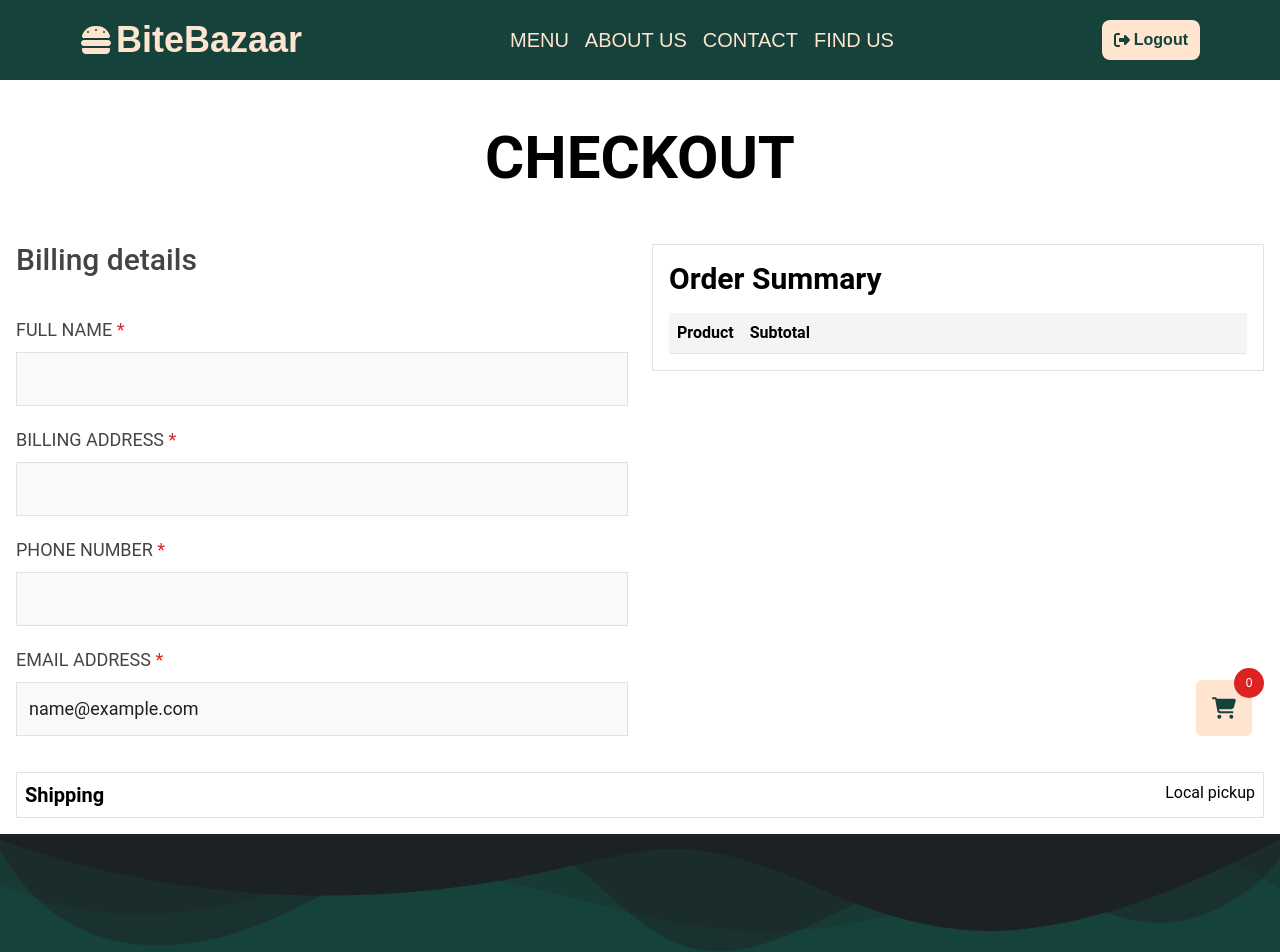
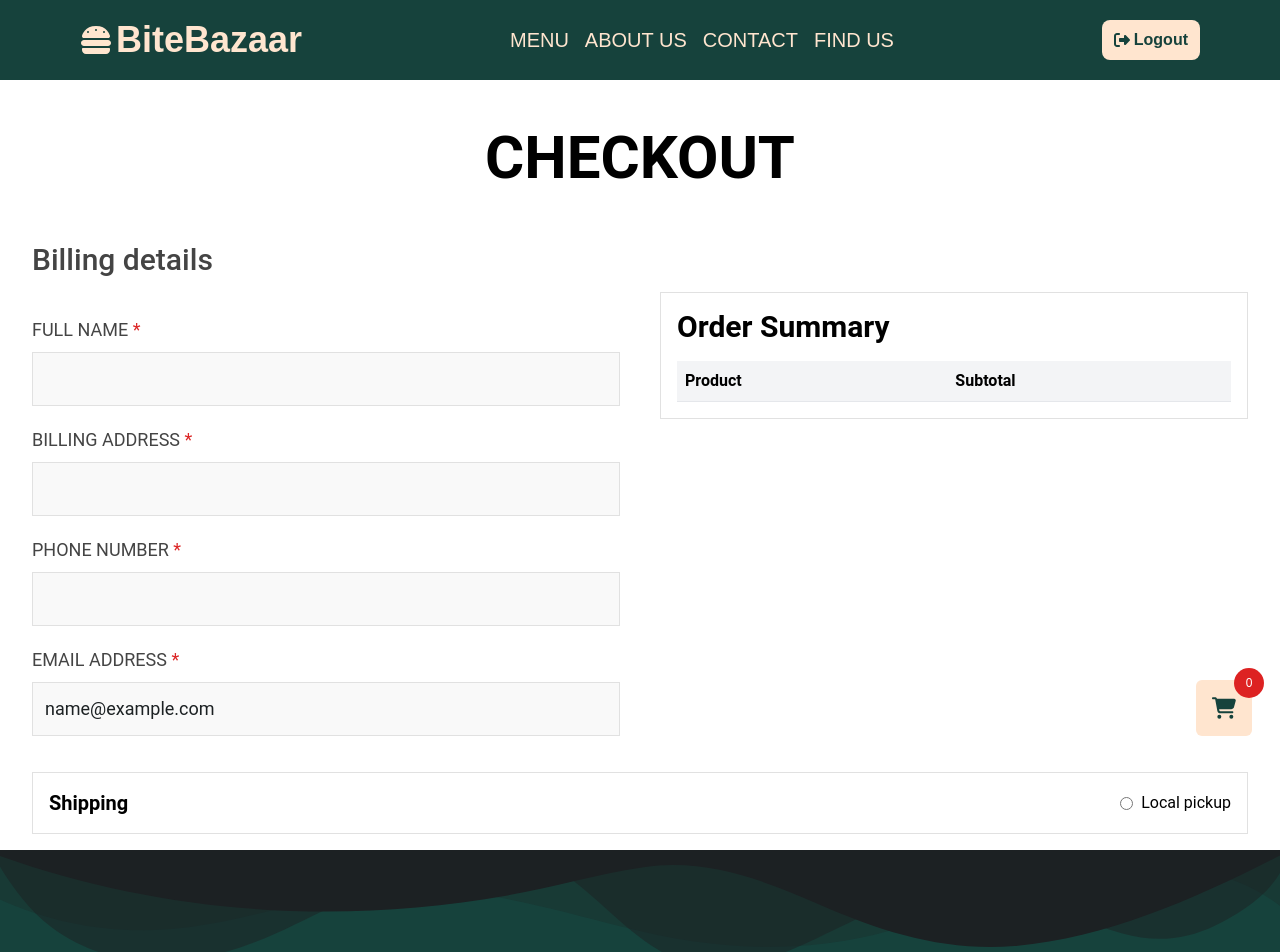
Before and after one commit to maludatech/bitebazaar, a Next.js app: page /checkout in a window 1280 px wide. Shown: the top 952 px of the page. Built offline with nearby package versions, Linux system fonts and the light colour scheme; sample sign-in values are in the browser's storage.

Commit message:
25th october commit

```diff
--- a/app/(user)/checkout/page.tsx
+++ b/app/(user)/checkout/page.tsx
@@ -7,7 +7,6 @@ import Cookies from "js-cookie";
 import { useAuthContext } from "@/context/AuthContext";
 import { useCartContext } from "@/context/CartContext";
 import Footer from "@/components/Footer";
-
 
 interface CartItem {
   id: string;
@@ -24,9 +23,9 @@ const CheckOut = () => {
   useEffect(() => {
     const isLoggedIn = Cookies.get('isLoggedIn');
     if (!user && !isLoggedIn) {
-    router.push('/login');
+      router.push('/login');
     }
-}, [user, router]);
+  }, [user, router]);
 
   // Table columns definition
   const columns = useMemo<ColumnDef<CartItem>[]>(
@@ -64,31 +63,39 @@ const CheckOut = () => {
 
   return (
     <div className="pt-20 font-roboto">
-      <div className="body-container p-4 flex flex-col gap-6">
+      <div className="body-container p-4 px-8 flex flex-col gap-6">
         <h1 className="py-8 text-center font-bold text-5xl lg:text-6xl">CHECKOUT</h1>
 
         {/* Billing details section */}
-        <div className="flex flex-col gap-12 sm:gap-6 sm:flex-row">
+        <div className="flex flex-col gap-10 sm:flex-row">
           <div className="flex flex-col gap-2 text-[#444444] w-full">
             <h1 className="font-medium text-3xl leading-8 pb-8">Billing details</h1>
             <div className="flex flex-col gap-2 w-full">
-              <label className="text-lg uppercase">Full Name <span className="text-red-600">*</span></label>
+              <label className="text-lg uppercase">
+                Full Name <span className="text-red-600">*</span>
+              </label>
               <input
                 className="bg-[#f9f9f9] p-3 text-lg text-[#1c2123] border-[1px] border-[#e1e1e1] w-full mb-3"
                 value={user?.fullName}
                 readOnly
               />
-              <label className="text-lg uppercase">Billing Address <span className="text-red-600">*</span></label>
+              <label className="text-lg uppercase">
+                Billing Address <span className="text-red-600">*</span>
+              </label>
               <input
                 className="bg-[#f9f9f9] p-3 text-lg text-[#1c2123] border-[1px] border-[#e1e1e1] w-full mb-3"
                 value={user?.billingAddress}
               />
-              <label className="text-lg uppercase">Phone Number <span className="text-red-600">*</span></label>
+              <label className="text-lg uppercase">
+                Phone Number <span className="text-red-600">*</span>
+              </label>
               <input
                 className="bg-[#f9f9f9] p-3 text-lg text-[#1c2123] border-[1px] border-[#e1e1e1] w-full mb-3"
                 value={user?.phoneNumber}
               />
-              <label className="text-lg uppercase">Email Address <span className="text-red-600">*</span></label>
+              <label className="text-lg uppercase">
+                Email Address <span className="text-red-600">*</span>
+              </label>
               <input
                 className="bg-[#f9f9f9] p-3 text-lg text-[#1c2123] border-[1px] border-[#e1e1e1] w-full mb-3"
                 value={user?.email}
@@ -98,24 +105,19 @@ const CheckOut = () => {
           </div>
 
           {/* Product and Subtotal Table */}
-          <div className="flex flex-col gap-2 w-full">
+          <div className="flex flex-col gap-2 w-full sm:pt-12">
             <div className="border-[1px] w-full p-4 border-[#e1e1e1]">
               <h1 className="font-bold text-3xl pb-4">Order Summary</h1>
-              <table className="min-w-full border-collapse">
+              <table className="w-full border-collapse">
                 <thead>
                   <tr className="bg-gray-100 border-b">
-                    {table.getHeaderGroups().map((headerGroup) => (
-                      <tr key={headerGroup.id}>
-                        {headerGroup.headers.map((header) => (
-                          <th
-                            key={header.id}
-                            className="text-left p-2 font-semibold"
-                          >
-                            {flexRender(header.column.columnDef.header, header.getContext())}
-                          </th>
-                        ))}
-                      </tr>
-                    ))}
+                    {table.getHeaderGroups().map((headerGroup) =>
+                      headerGroup.headers.map((header) => (
+                        <th key={header.id} className="text-left p-2 font-semibold">
+                          {flexRender(header.column.columnDef.header, header.getContext())}
+                        </th>
+                      ))
+                    )}
                   </tr>
                 </thead>
                 <tbody>
@@ -136,10 +138,11 @@ const CheckOut = () => {
 
         {/* Shipping section */}
         <div className="flex flex-col gap-4">
-          <div className="border-[1px] w-full p-2 border-[#e1e1e1] flex justify-between">
+          <div className="border-[1px] w-full p-4 border-[#e1e1e1] flex items-center justify-between">
             <h1 className="font-bold text-xl">Shipping</h1>
-            <div>
-              <h1>Local pickup</h1>
+            <div className="flex items-center">
+              <input type="radio" id="local-pickup" name="shipping" className="mr-2" />
+              <label htmlFor="local-pickup">Local pickup</label>
             </div>
           </div>
         </div>
```
